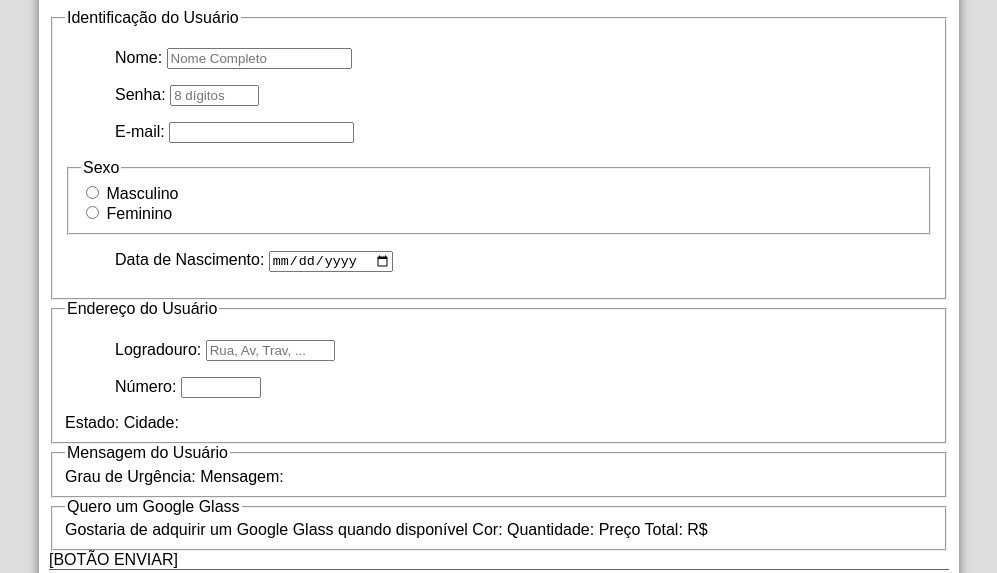
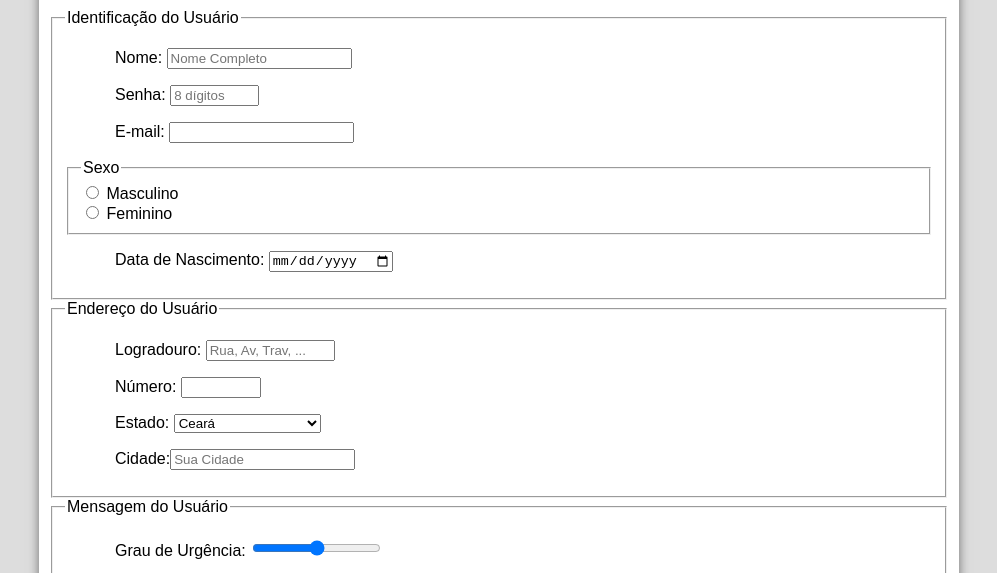
Before and after one commit to lsnai/google_glass_site, a plain HTML site: page fale-conosco.html in a window 1280 px wide. Shown: the part 305-878 px from the top of the page, without its empty margins (141-1138 px from the left). Drawn offline with Linux system fonts and the light colour scheme; a web font is replaced by a local one.

Commit message:
Customizing options

```diff
--- a/fale-conosco.html
+++ b/fale-conosco.html
@@ -42,7 +42,7 @@
 <h3 class="direita">Atualizado em 01/Maio/2013</h3>
                 </hgroup>
             </header>
-<form>
+<form method="post" id="fContato" action="mailto:naiaralimaubj6327@gmail.com">
     <fieldset id="usuario">
 <legend>Identificação do Usuário</legend>
     <p><Label for="cNome">Nome:</Label> <input type="text" name="tNome" id="cNome" size="20" maxlength="30" placeholder="Nome Completo"/></p>
@@ -59,20 +59,44 @@
         <legend>Endereço do Usuário</legend>
     <p>Logradouro: <input type="text" name="tRua" id="cRua" size="13" maxlength="80" placeholder="Rua, Av, Trav, ..."/></p>
     <p>Número: <input type="number" name="tNum" id="cNum" min="0" max="99999"/></p>
-    Estado:
-    Cidade:
+    <p><label for="cEst">Estado:</label>
+    <select name="tEst" id="cEst">
+        <optgroup label="Região Sudeste">
+        <option>Rio de Janeiro</option>
+        <option>São Paulo</option>
+        <option>Minas Gerais</option>
+    </optgroup>
+    <optgroup label="Região Sul">
+        <option>Paraná</option>
+        <option>Santa Catarina</option>
+        <option>Rio Grande do Sul</option>
+    </optgroup>
+    <optgroup label="Região Nordeste">
+        <option selected>Ceará</option>
+    </optgroup>
+    </select></p>
+    <p><label for="cCid">Cidade:</label><input type=text name="tCid" id="cCid" maxlength="40" size="20" placeholder="Sua Cidade" list="cidades"/></p>
+    <datalist id="cidades">
+        <option value="Rio de Janeiro"></option>
+        <option value="Nova Iguaçu"></option>
+        <option value="Niterói"></option>
+        <option value="Belford Roxo"></option>
+        <option value="Ubajara"></option>
+        <option value="Fortaleza"></option>
+    </datalist>
 </fieldset>
     <fieldset id="mensagem">
         <legend>Mensagem do Usuário</legend>
-    Grau de Urgência:
-    Mensagem:
+        <p><label for="cUrg">Grau de Urgência:</label> <input type="range" name="tUrg" id="cUrg" min="0" max="10"/></p>
+            <p><label for="cMsg">Mensagem:</label>
+            <textarea name="tMsg" id="cMsg" cols="45" rows="5" placeholder="Deixe aqui sua mensagem"></textarea></p>
 </fieldset>
     <fieldset id="pedido">
         <legend>Quero um Google Glass</legend>
-    Gostaria de adquirir um Google Glass quando disponível
-    Cor:
-    Quantidade:
-    Preço Total: R$
+        <p><label for="cPed">Gostaria de adquirir um Google Glass quando disponível</label></p>
+            <p><label for="cCor">Cor:</label></p>
+                <p><label for="cQtd">Quantidade:</label></p>
+                    <p><label for="cTot">Preço Total: R$</label></p>
 </fieldset>
 
 [BOTÃO ENVIAR]
```
